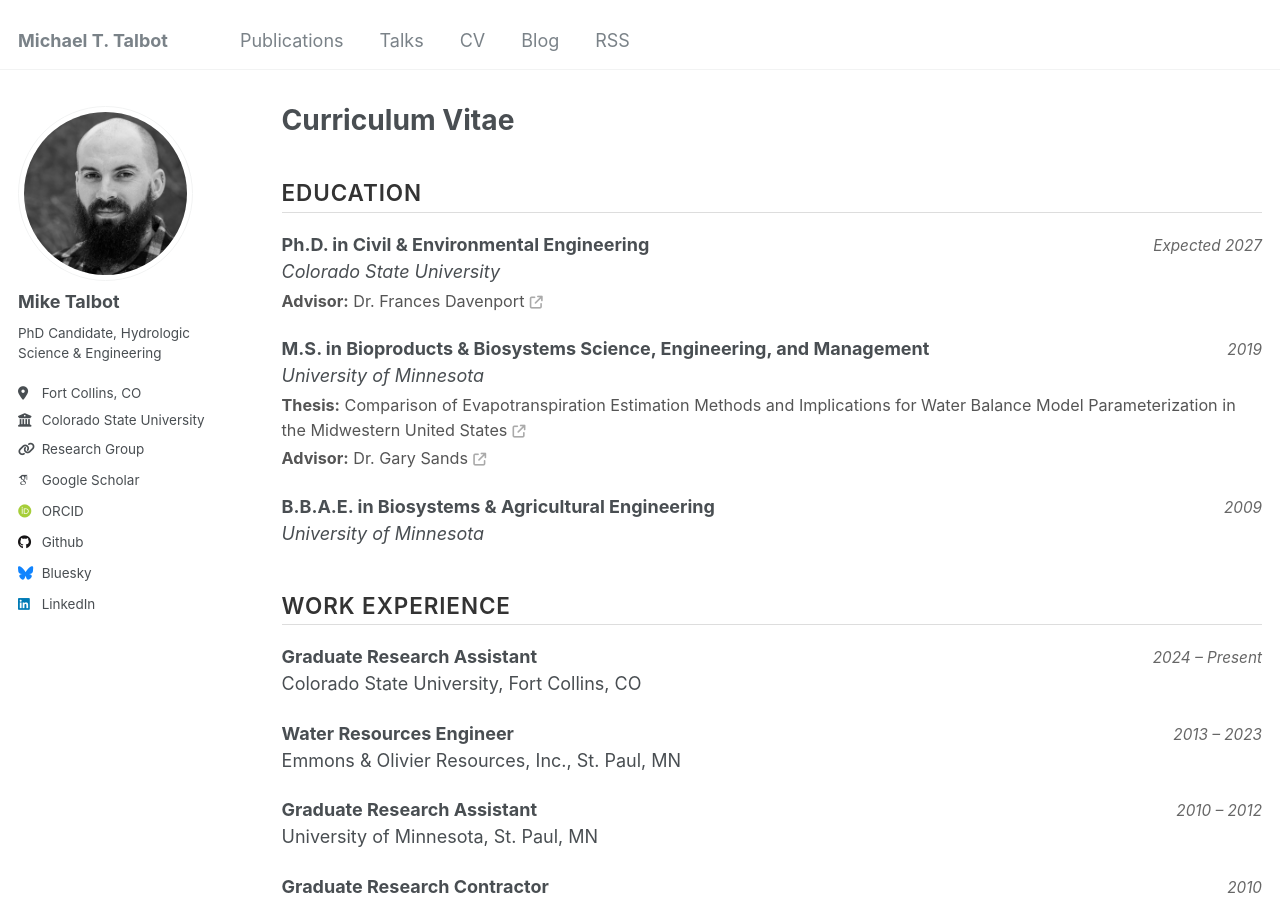
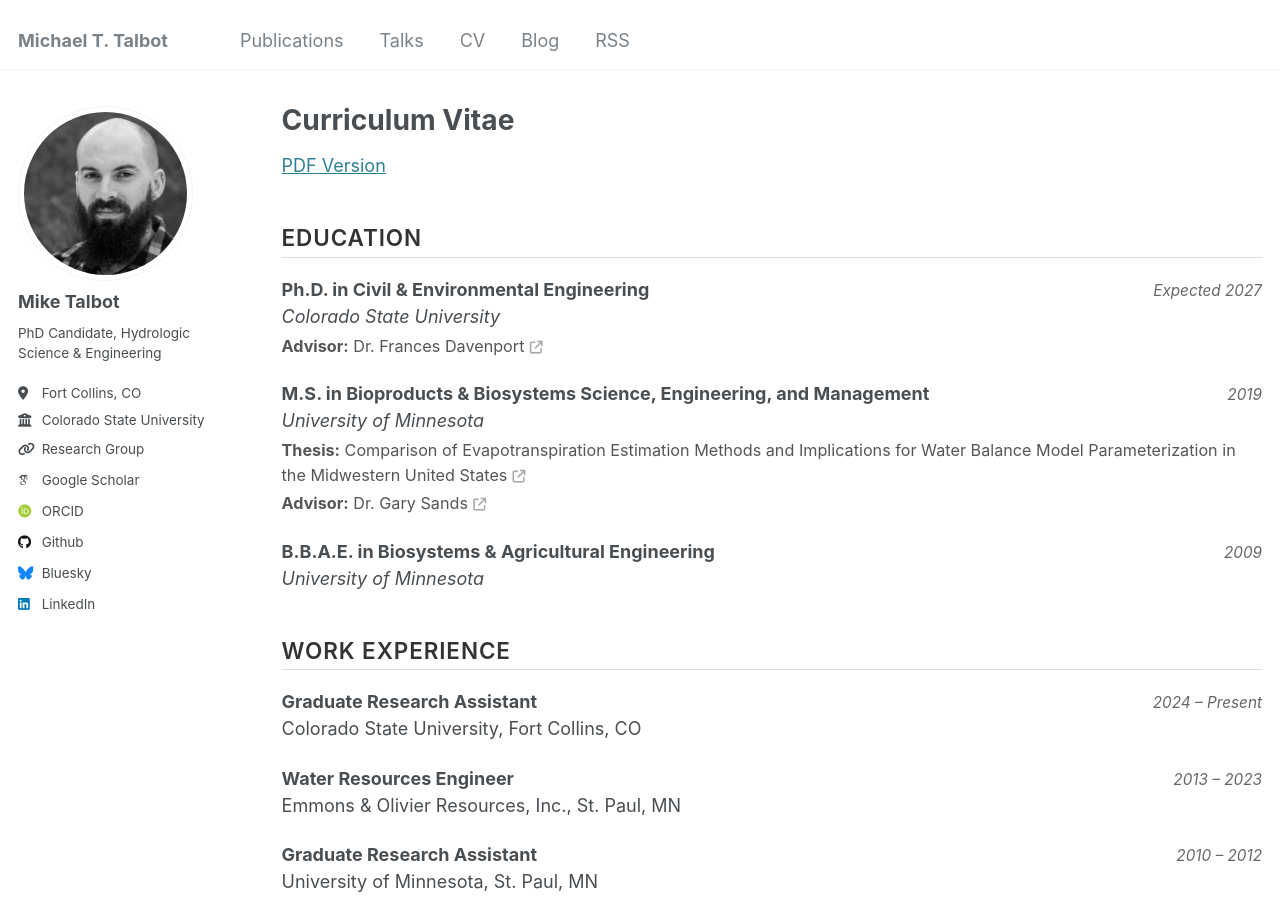
Before and after one commit to realmiketalbot/realmiketalbot.github.io, a Jekyll site: the page built from _pages/cv.md, in a window 1280 px wide and 900 px high. Built offline with Jekyll 4.4.1, drawn with Linux system fonts in a browser that asks for light colours; some web fonts are replaced; comment, search, counter and statistics services are not loaded.

Commit message:
Update CV

```diff
--- a/_pages/cv.md
+++ b/_pages/cv.md
@@ -8,6 +8,8 @@
 ---
 
 {% include base_path %}
+
+<a href="https://drive.google.com/file/d/1zKiy6mkbWYgz_zLfBggK0UXXNpeTKFx5/view?usp=sharing" target="_blank">PDF Version</a>
 
 <h2 class="cv-section-header">Education</h2>
 
```
